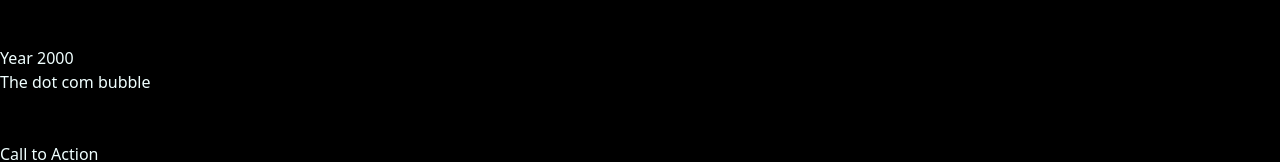
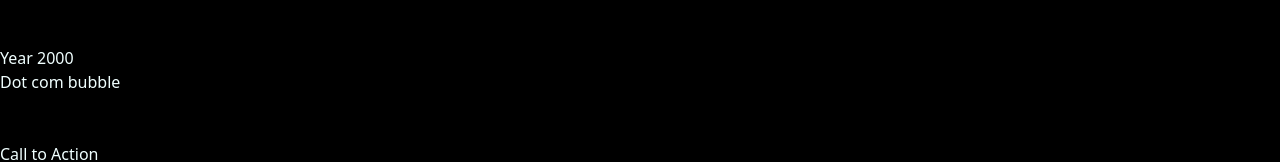
Before and after one commit to mehassanhmood/StoryBoard, a React (Vite) app: page / in a window 1280 px wide. Shown: the part 1462-1624 px from the top of the page. Built offline with nearby package versions, Linux system fonts and the light colour scheme.

Commit message:
resposiveness fixed

```diff
--- a/src/components/LineChart.jsx
+++ b/src/components/LineChart.jsx
@@ -85,9 +85,9 @@ const LineChart = () => {
 
         <motion.div
           style={{ opacity: dot_com }} // Opacity controlled by scroll progress
-          className="absolute top-[65%] left-[10%] translate-x-[-50%] translate-y-[-50%] text-white text-sm md:text-xl font-bold"
+          className="absolute top-[65%] left-[15%]  md:left-[10%] translate-x-[-50%] translate-y-[-50%] text-white text-sm md:text-xl font-bold"
         >
-          The dot com bubble
+          Dot com bubble
         </motion.div>
 
         <motion.div
```
